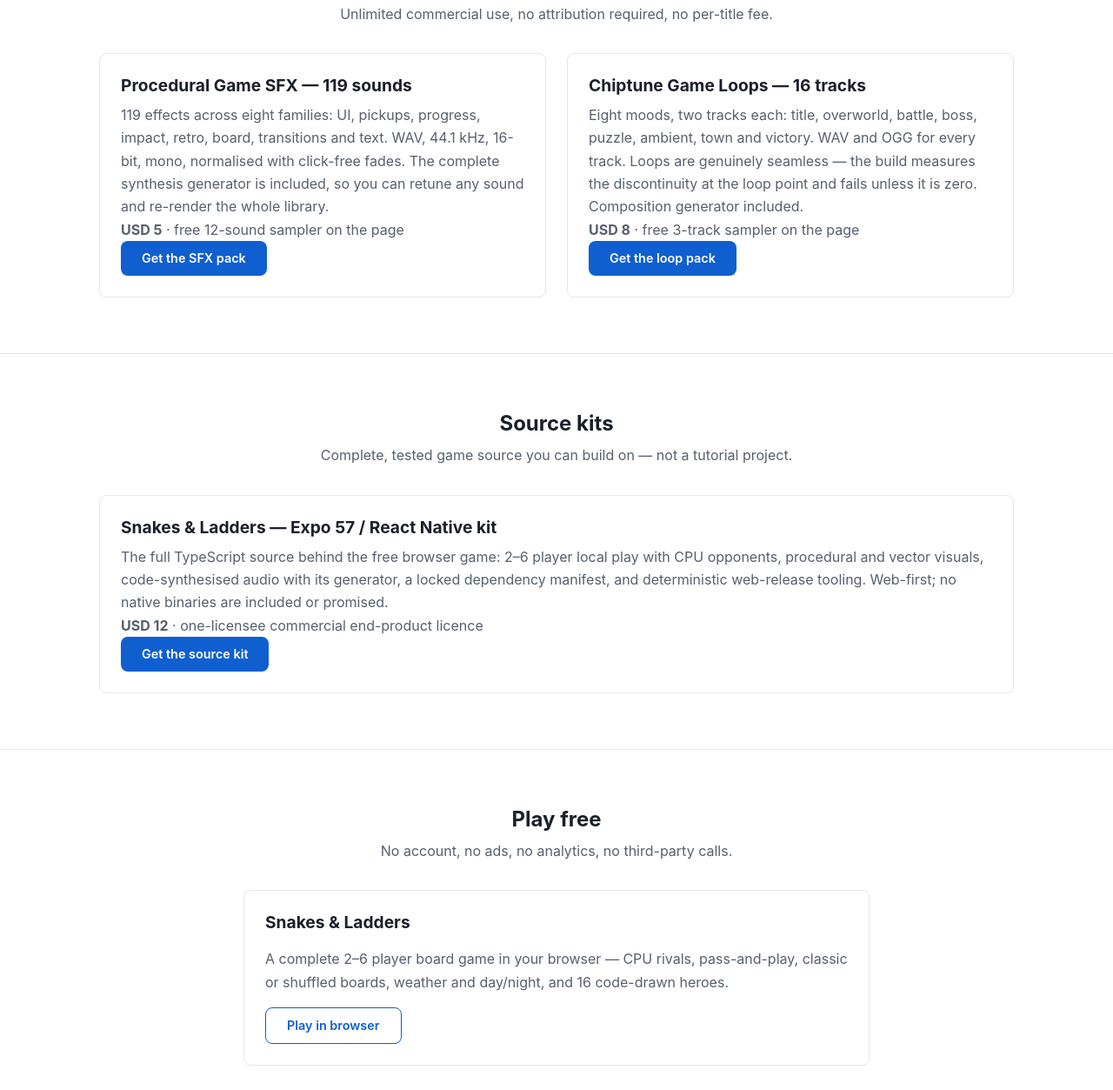
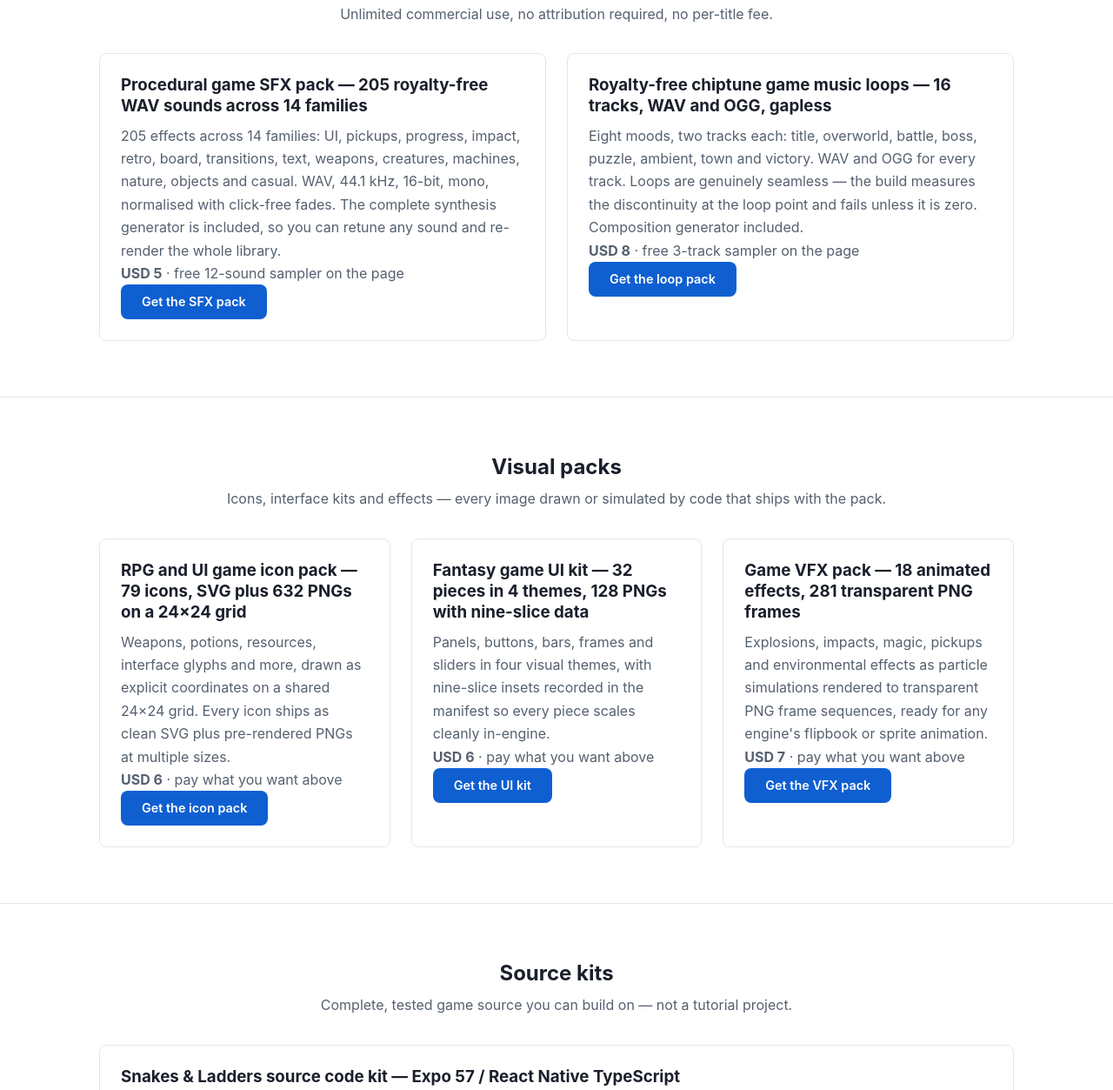
Before and after one commit to sanjayamaharjancodes/scaleturn-site, a plain HTML site: page game-assets.html in a window 1280 px wide. Shown: the part 525-1778 px from the top of the page at 87% size. Drawn offline with Linux system fonts and the light colour scheme.

Commit message:
apply the drafted on-page SEO pass to the game-assets hub
Buyer-search title, one keyword-phrased h2 per product, the three
missing visual packs added as cards, the SFX count corrected
119->205 across 14 families, chiptune heading uses gapless (the
seamless carve-out stays a CEO call), and six Product/Offer JSON-LD
blocks with no invented ratings. Copy from the 08-27 Comms draft,
playbook action #4.

Co-Authored-By: Claude Fable 5 <noreply@anthropic.com>
Claude-Session: https://claude.ai/code/session_018x15y8W5bCUhZ2E7tyzAQC

```diff
--- a/game-assets.html
+++ b/game-assets.html
@@ -3,7 +3,7 @@
 <head>
 <meta charset="UTF-8">
 <meta name="viewport" content="width=device-width, initial-scale=1.0">
-<title>Royalty-Free Game Assets — Sound Effects, Music Loops &amp; Source Kits | Scaleturn</title>
+<title>Game asset packs — icons, UI, VFX, SFX and chiptune loops | Scaleturn</title>
 <meta name="description" content="Royalty-free game sound effects, seamless chiptune music loops, and game source kits. Generated from code — no samples, no recordings. Free samplers on every pack.">
 <link rel="canonical" href="https://scaleturn.com/game-assets.html">
 <link rel="stylesheet" href="style.css">
@@ -17,6 +17,7 @@
       <ul>
         <li><a href="/">Home</a></li>
         <li><a href="#audio">Audio</a></li>
+        <li><a href="#visual">Visual</a></li>
         <li><a href="#code">Source kits</a></li>
         <li><a href="#games">Games</a></li>
       </ul>
@@ -39,16 +40,45 @@
     </div>
     <div class="card-grid">
       <div class="card">
-        <h3>Procedural Game SFX — 119 sounds</h3>
-        <p>119 effects across eight families: UI, pickups, progress, impact, retro, board, transitions and text. WAV, 44.1&nbsp;kHz, 16-bit, mono, normalised with click-free fades. The complete synthesis generator is included, so you can retune any sound and re-render the whole library.</p>
+        <h2>Procedural game SFX pack — 205 royalty-free WAV sounds across 14 families</h2>
+        <p>205 effects across 14 families: UI, pickups, progress, impact, retro, board, transitions, text, weapons, creatures, machines, nature, objects and casual. WAV, 44.1&nbsp;kHz, 16-bit, mono, normalised with click-free fades. The complete synthesis generator is included, so you can retune any sound and re-render the whole library.</p>
         <p><strong>USD&nbsp;5</strong> · free 12-sound sampler on the page</p>
         <p><a class="btn" href="https://scaleturn.itch.io/procedural-game-sfx" target="_blank" rel="noopener">Get the SFX pack</a></p>
       </div>
       <div class="card">
-        <h3>Chiptune Game Loops — 16 tracks</h3>
+        <h2>Royalty-free chiptune game music loops — 16 tracks, WAV and OGG, gapless</h2>
         <p>Eight moods, two tracks each: title, overworld, battle, boss, puzzle, ambient, town and victory. WAV and OGG for every track. Loops are genuinely seamless — the build measures the discontinuity at the loop point and fails unless it is zero. Composition generator included.</p>
         <p><strong>USD&nbsp;8</strong> · free 3-track sampler on the page</p>
         <p><a class="btn" href="https://scaleturn.itch.io/chiptune-game-loops" target="_blank" rel="noopener">Get the loop pack</a></p>
+      </div>
+    </div>
+  </div>
+</section>
+
+<section id="visual">
+  <div class="container">
+    <div class="section-title">
+      <h2>Visual packs</h2>
+      <p>Icons, interface kits and effects — every image drawn or simulated by code that ships with the pack.</p>
+    </div>
+    <div class="card-grid">
+      <div class="card">
+        <h2>RPG and UI game icon pack — 79 icons, SVG plus 632 PNGs on a 24×24 grid</h2>
+        <p>Weapons, potions, resources, interface glyphs and more, drawn as explicit coordinates on a shared 24×24 grid. Every icon ships as clean SVG plus pre-rendered PNGs at multiple sizes.</p>
+        <p><strong>USD&nbsp;6</strong> · pay what you want above</p>
+        <p><a class="btn" href="https://scaleturn.itch.io/game-ui-icon-pack" target="_blank" rel="noopener">Get the icon pack</a></p>
+      </div>
+      <div class="card">
+        <h2>Fantasy game UI kit — 32 pieces in 4 themes, 128 PNGs with nine-slice data</h2>
+        <p>Panels, buttons, bars, frames and sliders in four visual themes, with nine-slice insets recorded in the manifest so every piece scales cleanly in-engine.</p>
+        <p><strong>USD&nbsp;6</strong> · pay what you want above</p>
+        <p><a class="btn" href="https://scaleturn.itch.io/game-ui-kit" target="_blank" rel="noopener">Get the UI kit</a></p>
+      </div>
+      <div class="card">
+        <h2>Game VFX pack — 18 animated effects, 281 transparent PNG frames</h2>
+        <p>Explosions, impacts, magic, pickups and environmental effects as particle simulations rendered to transparent PNG frame sequences, ready for any engine's flipbook or sprite animation.</p>
+        <p><strong>USD&nbsp;7</strong> · pay what you want above</p>
+        <p><a class="btn" href="https://scaleturn.itch.io/game-vfx-pack" target="_blank" rel="noopener">Get the VFX pack</a></p>
       </div>
     </div>
   </div>
@@ -62,7 +92,7 @@
     </div>
     <div class="card-grid">
       <div class="card">
-        <h3>Snakes &amp; Ladders — Expo 57 / React Native kit</h3>
+        <h2>Snakes &amp; Ladders source code kit — Expo 57 / React Native TypeScript</h2>
         <p>The full TypeScript source behind the free browser game: 2–6 player local play with CPU opponents, procedural and vector visuals, code-synthesised audio with its generator, a locked dependency manifest, and deterministic web-release tooling. Web-first; no native binaries are included or promised.</p>
         <p><strong>USD&nbsp;12</strong> · one-licensee commercial end-product licence</p>
         <p><a class="btn" href="https://scaleturn.itch.io/snakes-and-ladders-source-kit" target="_blank" rel="noopener">Get the source kit</a></p>
@@ -105,6 +135,12 @@
   </div>
 </footer>
 
+<script type="application/ld+json">{"@context":"https://schema.org","@type":"Product","name":"Game UI Icon Pack — 79 icons, SVG + PNG","url":"https://scaleturn.itch.io/game-ui-icon-pack","offers":{"@type":"Offer","price":"6.00","priceCurrency":"USD","url":"https://scaleturn.itch.io/game-ui-icon-pack","availability":"https://schema.org/InStock"}}</script>
+<script type="application/ld+json">{"@context":"https://schema.org","@type":"Product","name":"Game UI Kit — 32 pieces × 4 themes","url":"https://scaleturn.itch.io/game-ui-kit","offers":{"@type":"Offer","price":"6.00","priceCurrency":"USD","url":"https://scaleturn.itch.io/game-ui-kit","availability":"https://schema.org/InStock"}}</script>
+<script type="application/ld+json">{"@context":"https://schema.org","@type":"Product","name":"Game VFX Pack — 18 animated effects, 281 frames","url":"https://scaleturn.itch.io/game-vfx-pack","offers":{"@type":"Offer","price":"7.00","priceCurrency":"USD","url":"https://scaleturn.itch.io/game-vfx-pack","availability":"https://schema.org/InStock"}}</script>
+<script type="application/ld+json">{"@context":"https://schema.org","@type":"Product","name":"Procedural Game SFX — 205 royalty-free sounds","url":"https://scaleturn.itch.io/procedural-game-sfx","offers":{"@type":"Offer","price":"5.00","priceCurrency":"USD","url":"https://scaleturn.itch.io/procedural-game-sfx","availability":"https://schema.org/InStock"}}</script>
+<script type="application/ld+json">{"@context":"https://schema.org","@type":"Product","name":"Chiptune Game Loops — 16 royalty-free tracks","url":"https://scaleturn.itch.io/chiptune-game-loops","offers":{"@type":"Offer","price":"8.00","priceCurrency":"USD","url":"https://scaleturn.itch.io/chiptune-game-loops","availability":"https://schema.org/InStock"}}</script>
+<script type="application/ld+json">{"@context":"https://schema.org","@type":"Product","name":"Snakes & Ladders Source Kit — Expo 57 / React Native","url":"https://scaleturn.itch.io/snakes-and-ladders-source-kit","offers":{"@type":"Offer","price":"12.00","priceCurrency":"USD","url":"https://scaleturn.itch.io/snakes-and-ladders-source-kit","availability":"https://schema.org/InStock"}}</script>
 <script data-goatcounter="https://scaleturn.goatcounter.com/count" async src="//gc.zgo.at/count.js"></script>
 </body>
 </html>
--- a/style.css
+++ b/style.css
@@ -140,7 +140,7 @@ section + section { border-top: 1px solid var(--color-border); }
   border-radius: var(--radius);
   padding: var(--space-4);
 }
-.card h3 { margin-bottom: var(--space-2); }
+.card h3, .card h2 { margin-bottom: var(--space-2); font-size: 1.17em; }
 .card p { margin-bottom: 0; color: var(--color-text-muted); }
 
 /* ---- Work-with-us block ---- */
```
